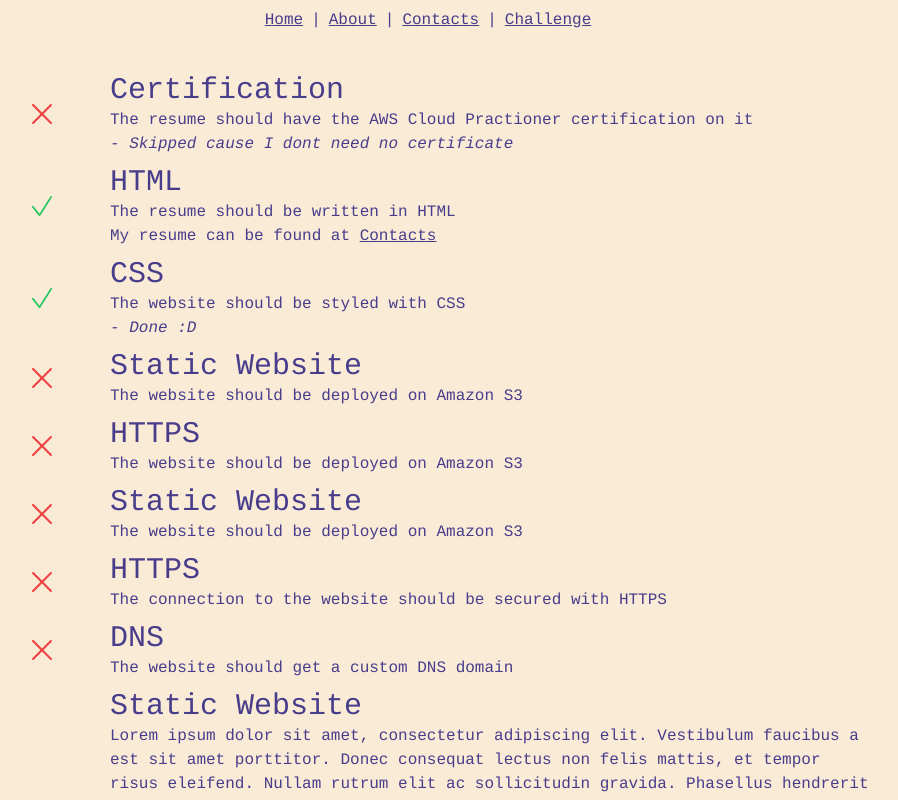
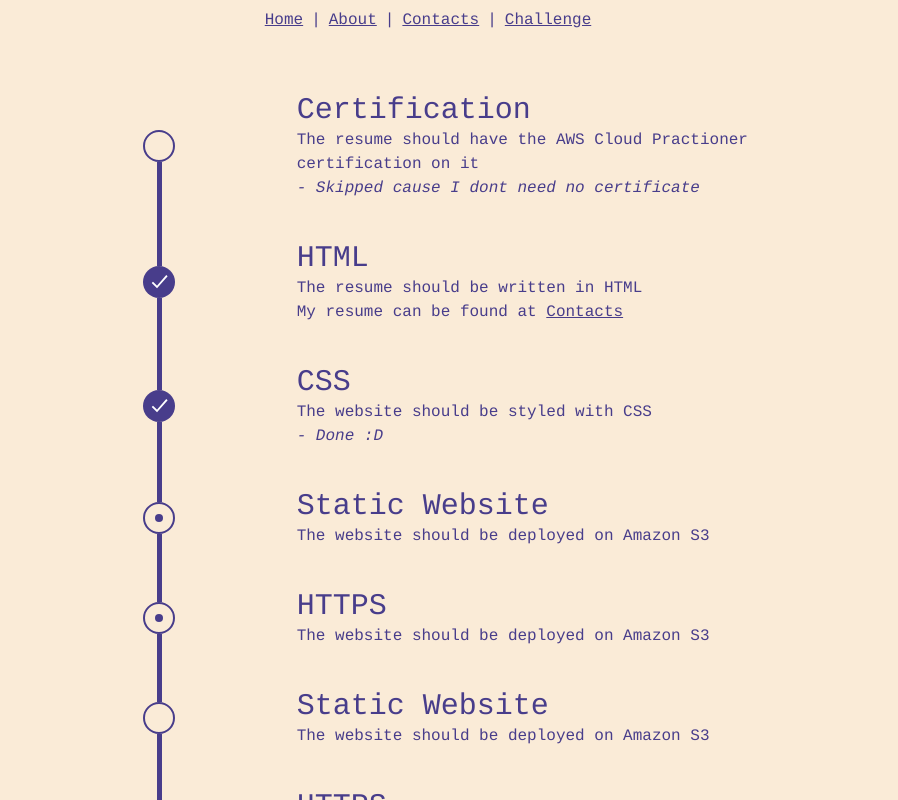
Before and after one commit to TobiasChen/toby-homepage, a React (Vite) app: page /challenge in a window 1280 px wide. Shown: the top 800 px of the page, without its empty margins (212-1110 px from the left). Built offline with nearby package versions, Linux system fonts and the light colour scheme.

Commit message:
Added Circle-Line component for better readability on checklists

```diff
--- a/src/Challenge.tsx
+++ b/src/Challenge.tsx
@@ -2,32 +2,36 @@
 import ChallengeEntry from "./components/ChallengeEntry";
 import { useOutletContext, Link } from "react-router-dom";
 import { useEffect } from "react";
+import {CircleLineStatus} from "./components/CircleLine";
 
-export interface ChallengeEntryType {
-  done: boolean;
+
+
+export interface ChallengeEntryInput {
+  status: CircleLineStatus
   title: string | JSX.Element ;
   description: string | JSX.Element;
   comment: string | JSX.Element;
 }
 
-const dummyJson: Array<ChallengeEntryType> = [
-  { done: false, title: "Certification",
+const dummyJson: Array<ChallengeEntryInput> = [
+  { status: "notStarted", title: "Certification",
     description: "The resume should have the AWS Cloud Practioner certification on it",
     comment: "Skipped cause I dont need no certificate" },
-  { done: true, title: "HTML", description: "The resume should be written in HTML", comment: <span>My resume can be found at <Link to={"/contact"}>Contacts</Link></span> },
-  { done: true, title: "CSS", description: "The website should be styled with CSS", comment: "Done :D" },
-  { done: false, title: "Static Website", description: "The website should be deployed on Amazon S3", comment: "" },
-  { done: false, title: "HTTPS", description: "The website should be deployed on Amazon S3", comment: "" },
-  { done: false, title: "Static Website", description: "The website should be deployed on Amazon S3", comment: "" },
-  { done: false, title: "HTTPS", description: "The connection to the website should be secured with HTTPS", comment: "" },
-  { done: false, title: "DNS", description: "The website should get a custom DNS domain", comment: "" },
-  { done: false, title: "Static Website", description: `Lorem ipsum dolor sit amet, consectetur adipiscing elit. Vestibulum faucibus a est sit amet porttitor. Donec consequat lectus non felis mattis, et tempor risus eleifend. Nullam rutrum elit ac sollicitudin gravida. Phasellus hendrerit pellentesque purus eu suscipit. Duis laoreet sapien in justo gravida, ornare interdum sem lobortis. Aenean vel augue a purus facilisis maximus. Aenean a lorem magna. Nulla facilisi.
+  { status: "done", title: "HTML", description: "The resume should be written in HTML", comment: <span>My resume can be found at <Link to={"/contact"}>Contacts</Link></span> },
+  { status: "done", title: "CSS", description: "The website should be styled with CSS", comment: "Done :D" },
+  { status: "wip", title: "Static Website", description: "The website should be deployed on Amazon S3", comment: "" },
+  { status: "wip", title: "HTTPS", description: "The website should be deployed on Amazon S3", comment: "" },
+  { status: "notStarted", title: "Static Website", description: "The website should be deployed on Amazon S3", comment: "" },
+  { status: "notStarted", title: "HTTPS", description: "The connection to the website should be secured with HTTPS", comment: "" },
+  { status: "notStarted", title: "DNS", description: "The website should get a custom DNS domain", comment: "" },
+  {status :"notStarted", title :"TEST", description:"", comment: ""},
+  { status: "done", title: "Static Website", description: `Lorem ipsum dolor sit amet, consectetur adipiscing elit. Vestibulum faucibus a est sit amet porttitor. Donec consequat lectus non felis mattis, et tempor risus eleifend. Nullam rutrum elit ac sollicitudin gravida. Phasellus hendrerit pellentesque purus eu suscipit. Duis laoreet sapien in justo gravida, ornare interdum sem lobortis. Aenean vel augue a purus facilisis maximus. Aenean a lorem magna. Nulla facilisi.
 
   Vestibulum tincidunt dapibus orci tincidunt maximus. Suspendisse convallis commodo quam, sit amet elementum erat dictum et. Phasellus aliquet sagittis odio vitae imperdiet. Integer a elit ex. Maecenas felis enim, sagittis vel rhoncus non, condimentum et orci. Nulla at purus mi. In sed massa sagittis, consectetur nisi ac, lobortis lectus. Phasellus bibendum blandit massa id sodales.
 
   Praesent eu ex sed quam ultricies dapibus. Ut eu dapibus quam, ut mattis purus. Vivamus porttitor lobortis justo at pulvinar. Maecenas gravida mauris nec hendrerit condimentum. Phasellus tellus elit, facilisis eget dolor sit amet, suscipit scelerisque enim. Fusce in massa dui. Nam consequat at turpis ac finibus. Duis vitae odio eget ipsum congue condimentum. In gravida pretium nulla, a feugiat tellus fringilla sed. Etiam a tellus lorem. Pellentesque et orci eu neque varius bibendum. Quisque vehicula condimentum tempus. Proin sit amet ante at quam congue dapibus. Nulla aliquet maximus sapien eget iaculis. Pellentesque vel metus augue.`, comment: "" },
-  { done: false, title: "JavaScript: Visitor Count", description: "The website should have a visitor counter, which needs to be written in JS", comment: "" },
-  { done: false, title: "Database", description: "The website should connect to a database to store its conntent", comment: "" },
+  { status: "notStarted", title: "JavaScript: Visitor Count", description: "The website should have a visitor counter, which needs to be written in JS", comment: "" },
+  { status: "notStarted", title: "Database", description: "The website should connect to a database to store its conntent", comment: "" },
 ];
 
 
@@ -38,9 +42,9 @@ export default function Challenge(prop: {title: string}) {
   }, []);
 
   return (
-    <div className="main flex flex-col justify-center gap-2 grow mt-10 mb-10">
+    <div className="main flex flex-col justify-center gap-0 grow mt-10 mb-10">
       {dummyJson.map((currentEntry, index) => (
-        <ChallengeEntry done={currentEntry.done} key={index} description={currentEntry.description} title={currentEntry.title} comment={currentEntry.comment}></ChallengeEntry>
+        <ChallengeEntry status={currentEntry.status} key={index} index={index} length={dummyJson.length} description={currentEntry.description} title={currentEntry.title} comment={currentEntry.comment}></ChallengeEntry>
       ))}
     </div>
   );
--- a/src/components/ChallengeEntry.tsx
+++ b/src/components/ChallengeEntry.tsx
@@ -1,17 +1,25 @@
-import { ChallengeEntryType } from "../Challenge";
+import { ChallengeEntryInput} from "../Challenge";
 import { ReactComponent as Checkmark } from "../assets/mark-check.svg";
 import { ReactComponent as Xmark } from "../assets/mark-x.svg";
+import CircleLine from "./CircleLine";
 
-
+type ChallengeEntryType = ChallengeEntryInput & {index: number, length: number}
 export default function ChallengeEntry(entry: ChallengeEntryType){
+    const circleRadius = 8;
+    let circleLine : JSX.Element
+    if(entry.index == 0) {
+        circleLine = CircleLine({modifier: "start", circleRadius: circleRadius, status: entry.status})
+    } else if (entry.index == entry.length - 1){
+        circleLine = CircleLine({modifier: "end", circleRadius: circleRadius, status: entry.status})
+    } else {
+        circleLine = CircleLine({modifier: "middle", circleRadius: circleRadius, status: entry.status})
+    }
     return (
-    <div className="flex flex-row gap-1 ">
-        <div className="flex w-32 justify-center items-center">
-            {entry.done
-                ? <Checkmark width="20" height="20" className="fill-green-500"/>
-                : <Xmark width="20" height="20" className="fill-red-500"/>}
+    <div className="flex flex-row gap-1">
+        <div className="flex w-1/3 justify-center items-center">
+            {circleLine}
         </div>
-        <div className="flex flex-col">
+        <div className={`flex w-2/3 flex-col mt-5 mb-5`}>
             <div className="flex">{typeof entry.title === "string" ? <h1 className="font=bold text-3xl">{entry.title}</h1> : entry.title}</div>
             <div className="flex max-w-3xl">{typeof entry.description === "string" ? <p className=" whitespace-pre-line">{entry.description}</p> : entry.description}</div>
             {/* I only render the line if the comment exists at all, and then check wheter its a string or a react component.
--- /dev/null
+++ b/src/components/CircleLine.tsx
@@ -0,0 +1,66 @@
+
+
+export type CircleLineStatus = "done" | "wip" | "notStarted"
+type CircleLineProps = {circleRadius: number, modifier : "middle" | "start" | "end", status: CircleLineStatus}
+import { ReactComponent as Checkmark } from "../assets/mark-check-sharp.svg";
+
+
+
+export default function CircleLine(props: CircleLineProps){
+
+    const lineWidth = 5;
+
+    var uppperLine: {[k: string]: any} = {
+        width: `${lineWidth}px`,
+        height: `calc(50% - ${props.circleRadius * 2}px + 0px)`,
+        left: `calc(${props.circleRadius * 2 - 2}px)`
+    }
+    const lowerLine: {[k: string]: any} = {
+        width: `${lineWidth}px`,
+        height: `calc(50% - ${props.circleRadius * 2}px + 0px)`,
+        left: `calc(${props.circleRadius * 2 - 2}px)`
+    }
+    const circle = {
+        height: `${props.circleRadius * 0.25}rem`,
+        width: `${props.circleRadius * 0.25}rem`
+    }
+
+    const innerCircle = {
+        height: `${props.circleRadius * 0.25 * 0.25}rem`,
+        width: `${props.circleRadius * 0.25 * 0.25}rem`
+    }
+
+    if (props.modifier == "start"){
+        uppperLine.background = 'none'
+    } else if (props.modifier == "end"){
+        lowerLine.background = 'none'
+    }
+
+    let statusCircle : JSX.Element
+    if(props.status == "notStarted") {
+        statusCircle = <div className={"rounded-full border-solid border-2 border-default-color"} style={circle} ></div>
+    } else if (props.status == "wip"){
+        statusCircle = <div className={"rounded-full border-solid border-2 border-default-color flex justify-center items-center"} style={circle} >
+                    <div className={"rounded-full bg-default-color"} style={innerCircle} >
+            </div>
+
+            </div>
+    } else {
+        statusCircle = <div className={"rounded-full bg-default-color flex"} style={circle}>
+                            <Checkmark className=" stroke-white w-8/12 block m-auto" />
+        </div>
+    }
+
+
+    return(
+        <div className="h-full">
+         {/*{entry.done
+                ? <Checkmark width="20" height="20" className="fill-none"/>
+            : <Xmark width="20" height="20" className="fill-none"/>} */}
+            <div className={`upperLine relative bg-default-color`} style={uppperLine}></div>
+            {/*<div className="h-4 w-4 rounded-full bg-default-color border-default-color"></div>*/}
+            {statusCircle}
+            <div className={`lowerLine bg-default-color relative`} style={lowerLine}></div>
+        </div>
+    )
+}
```
Also changed, not shown: src/assets/mark-check-sharp.svg (added).
